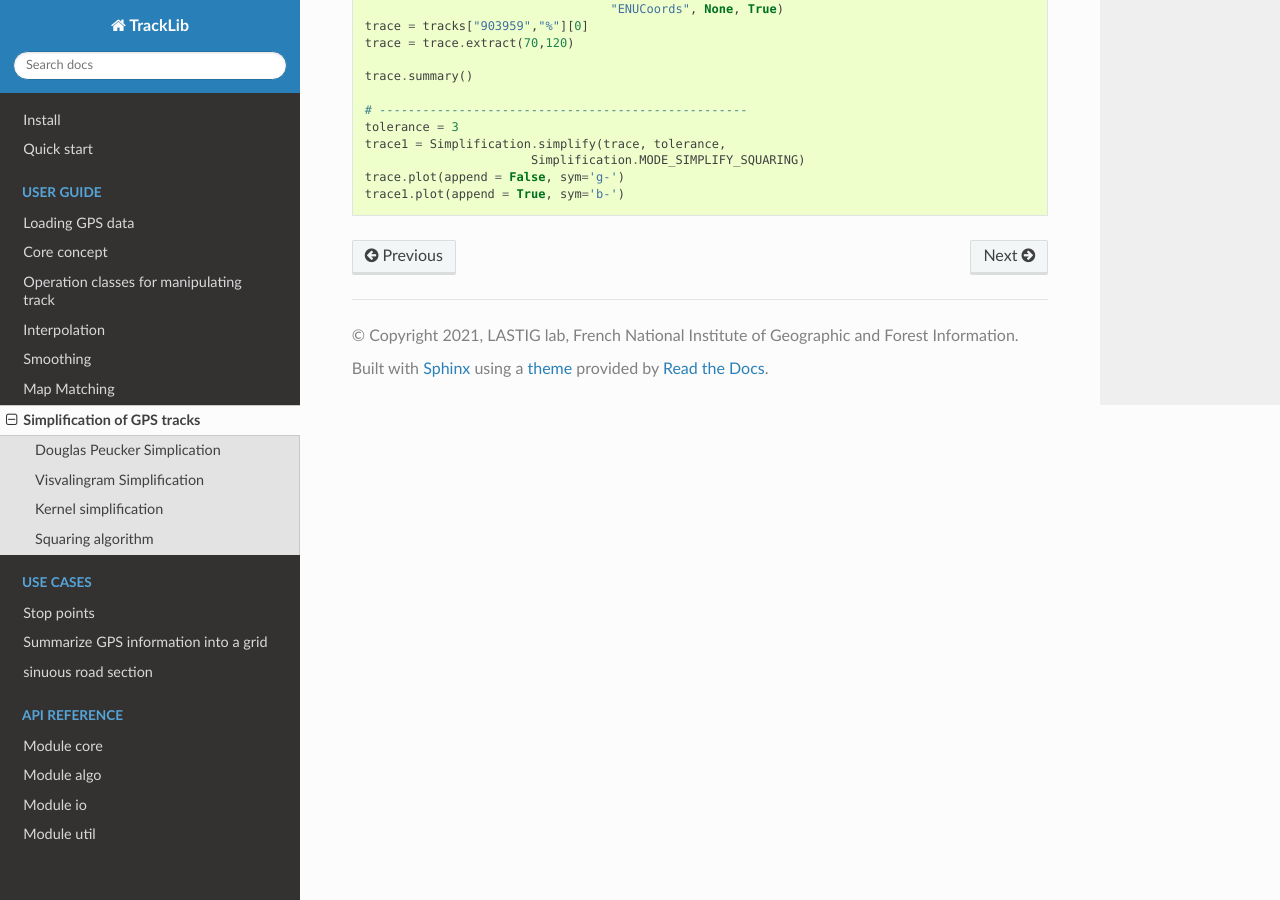
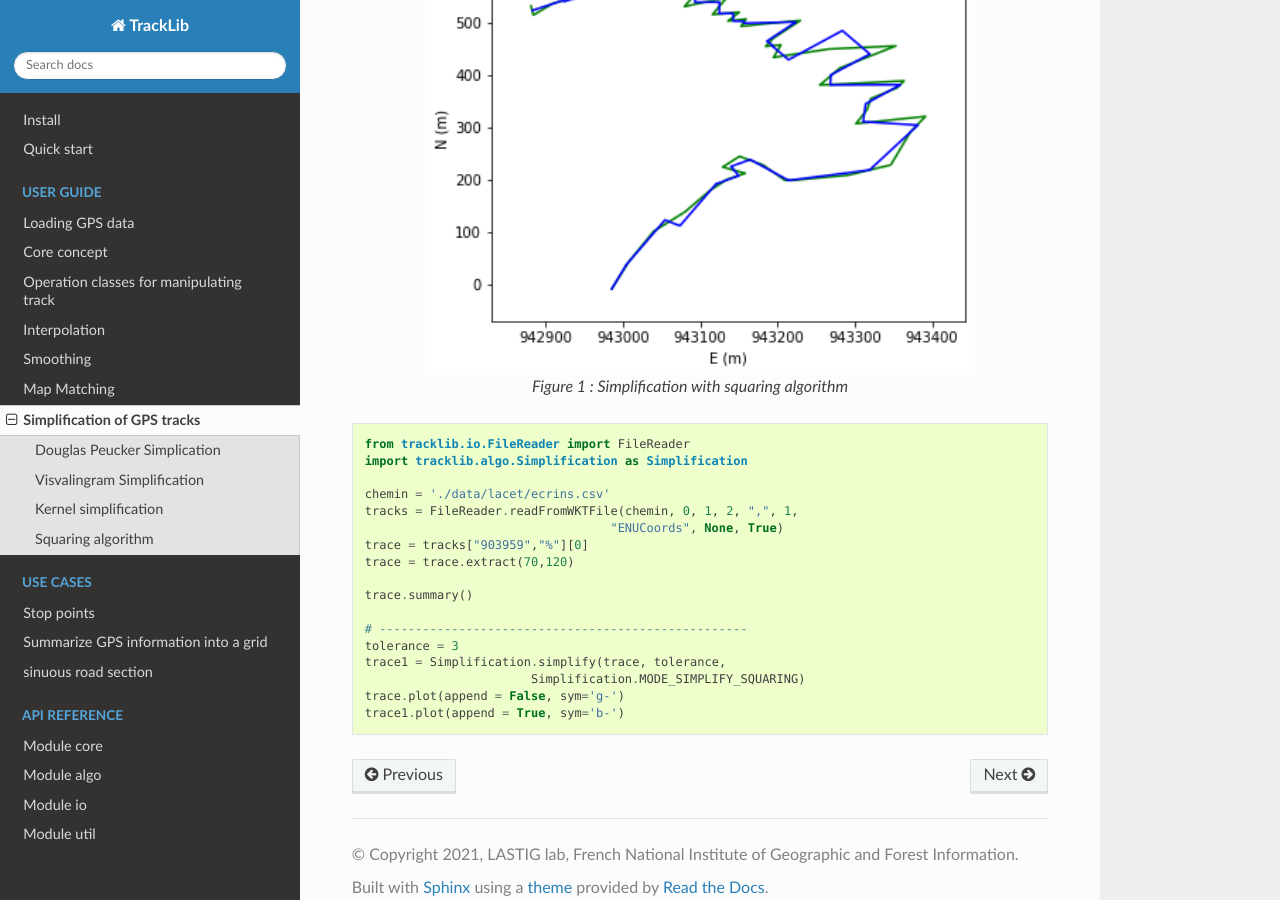
Before and after one commit to umrlastig/tracklib, a Sphinx documentation site: the page built from doc/source/simplify.rst, in a window 1280 px wide and 900 px high, scrolled down 1302 px. Built offline with Sphinx 7.4.7 and the Read the Docs theme 2.0.0, drawn with Linux system fonts in a browser that asks for light colours.

Commit message:
doc simplification

```diff
--- a/doc/source/simplify.rst
+++ b/doc/source/simplify.rst
@@ -70,7 +70,11 @@ For example a Gaussian Filter:
 Squaring algorithm
 *******************
 
+.. figure:: ./img/simplify_squaring.png
+   :width: 550px
+   :align: center
 
+   Figure 1 : Simplification with squaring algorithm
 
 
 .. code-block:: python
```
Also changed, not shown: doc/source/img/simplify_squaring.png (added).
